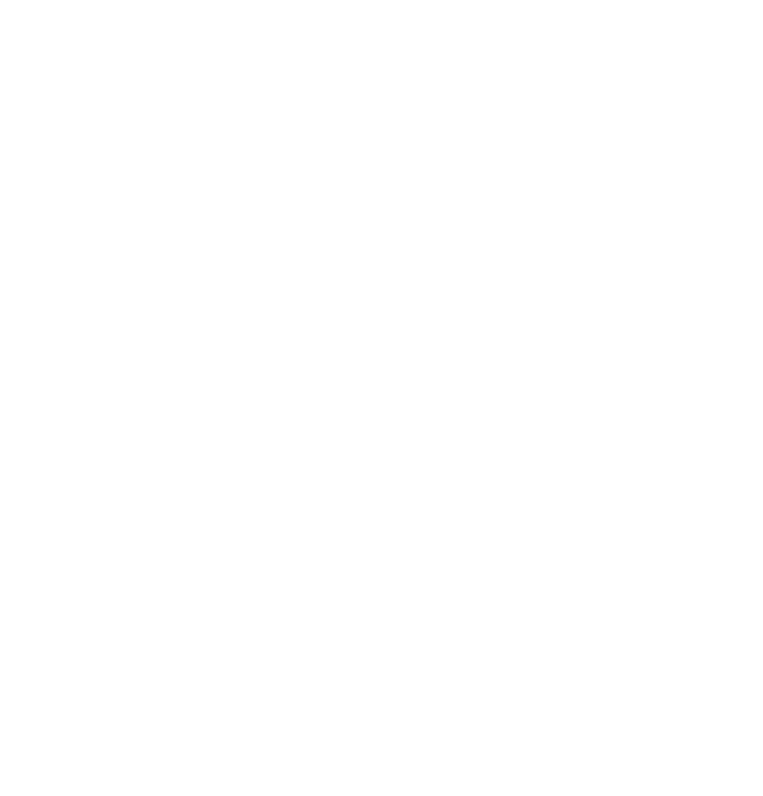
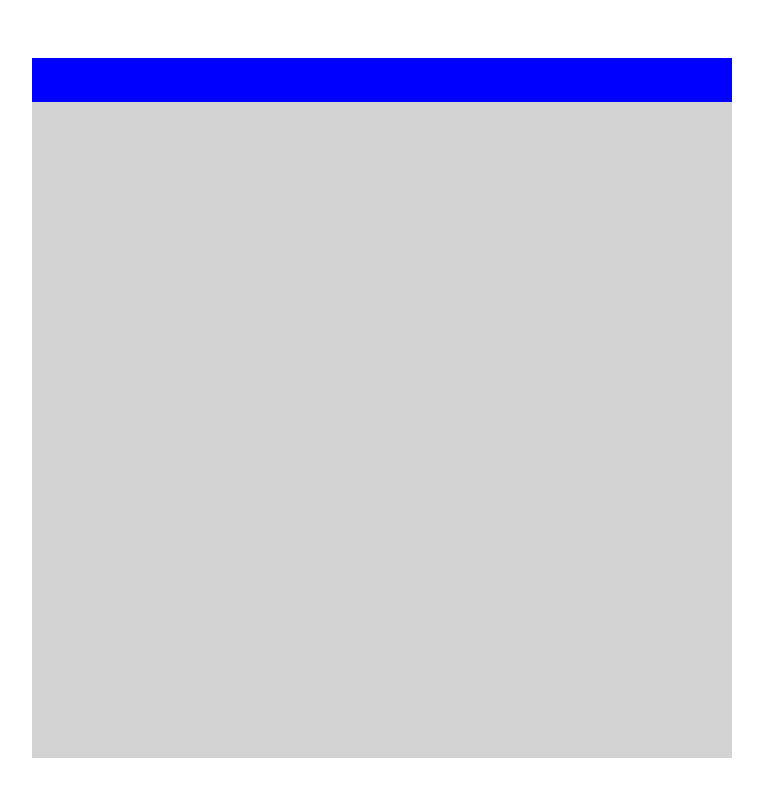
Before and after one commit to StevieChat/etchASketch, a plain HTML site: page index.html in a window 1280 px wide. Shown: the whole page, without its empty margins (26-789 px from the left). Drawn offline with Linux system fonts and the light colour scheme.

Commit message:
added function to draw initial grid

```diff
--- a/etch.css
+++ b/etch.css
@@ -0,0 +1,8 @@
+.main{
+    width: 700px;
+    height: 700px;
+    background-color: lightgray;
+    position: relative;
+    top: 50px;
+    left: 50px;
+}
--- a/etch.js
+++ b/etch.js
@@ -0,0 +1,17 @@
+var mainDiv = document.querySelector('#mainDiv');
+
+function drawInitialGrid(){
+
+    for(var i = 0; i < 16; i++){
+        var div = document.createElement("DIV");
+
+        mainDiv.appendChild(div);
+        div.style.backgroundColor = "blue";
+        div.style.height = 700/16 + "px";
+        div.style.width = 700/16 + "px";
+        div.style.display = 'inline-block';
+    }
+
+}
+
+drawInitialGrid();
--- a/index.html
+++ b/index.html
@@ -9,7 +9,7 @@
 
     <body>
 
-
+        <div class="main" id="mainDiv"></div>
 
         <script src="etch.js"></script>
 
```
